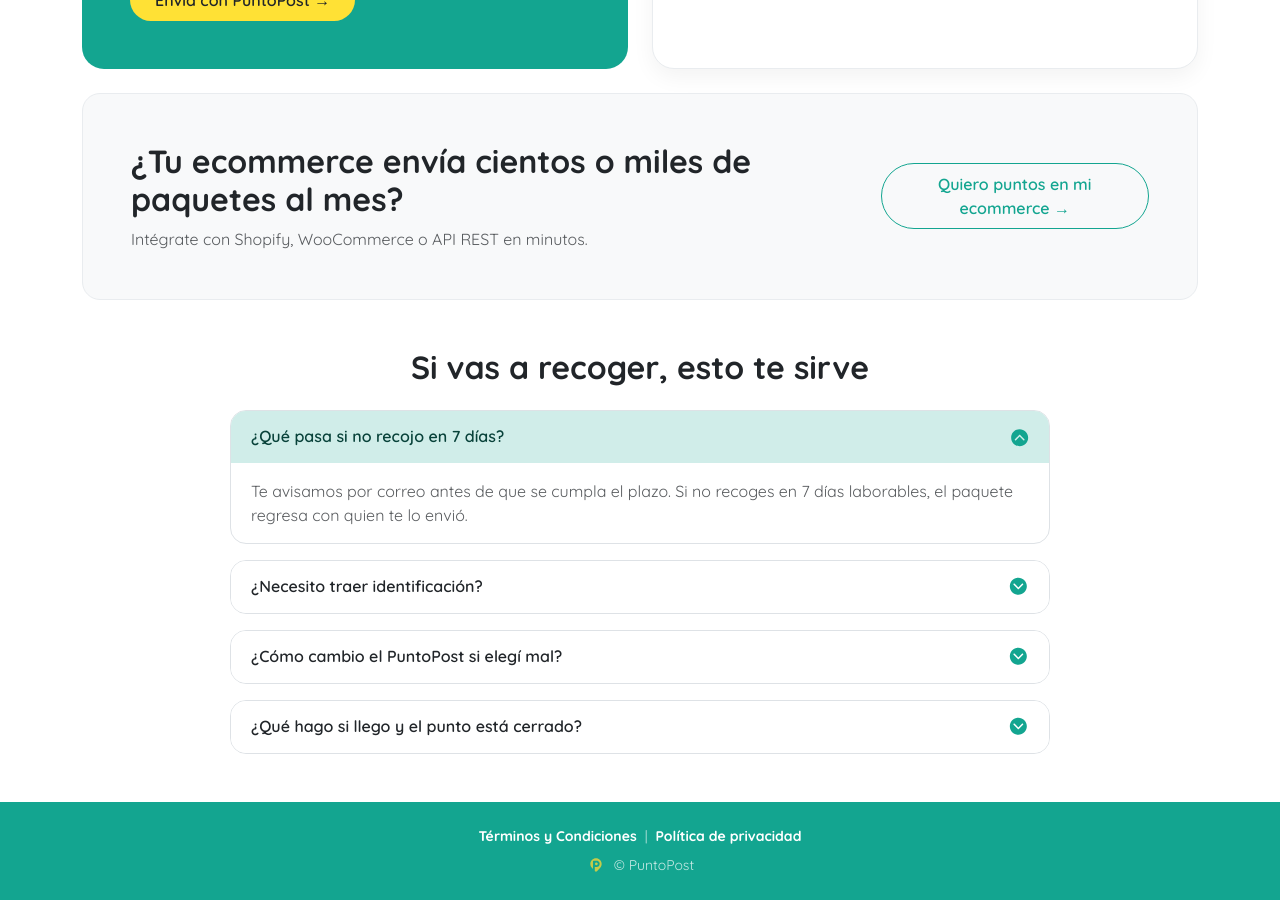
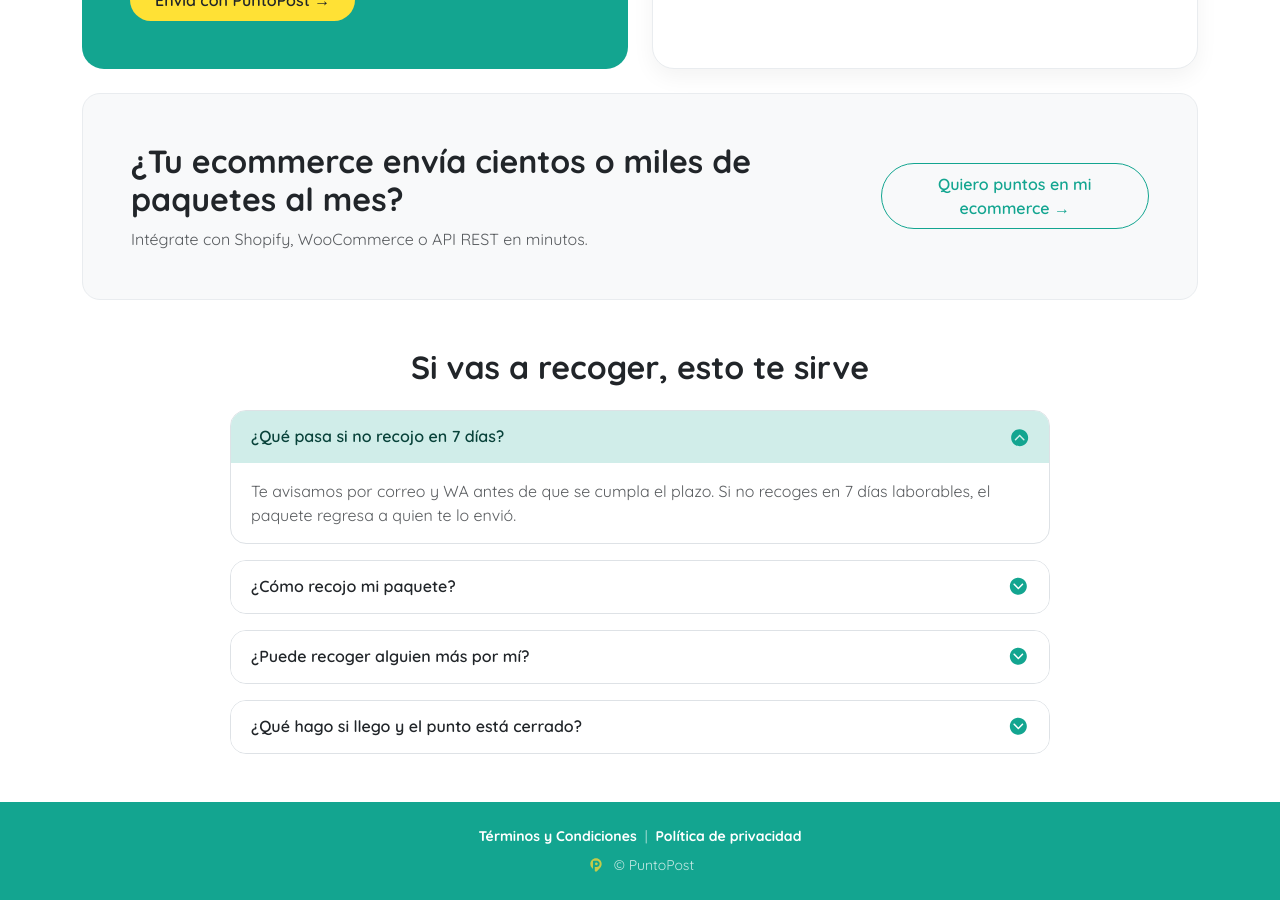
Before and after one commit to puntopost/web, a Jekyll site: the page built from index.html, in a window 1280 px wide and 900 px high, scrolled down 2342 px. Built offline with Jekyll 4.4.1, drawn with Linux system fonts in a browser that asks for light colours.

Commit message:
Update home pickup FAQ copy from provided PDF

```diff
--- a/index.html
+++ b/index.html
@@ -186,23 +186,23 @@ banner: |
                             <button class="accordion-button shadow-none fw-semibold" type="button" data-bs-toggle="collapse" data-bs-target="#home-faq-1" aria-expanded="true" aria-controls="home-faq-1">¿Qué pasa si no recojo en 7 días?</button>
                         </h3>
                         <div id="home-faq-1" class="accordion-collapse collapse show" data-bs-parent="#homeFaq">
-                            <div class="accordion-body text-body-secondary">Te avisamos por correo antes de que se cumpla el plazo. Si no recoges en 7 días laborables, el paquete regresa con quien te lo envió.</div>
+                            <div class="accordion-body text-body-secondary">Te avisamos por correo y WA antes de que se cumpla el plazo. Si no recoges en 7 días laborables, el paquete regresa a quien te lo envió.</div>
                         </div>
                     </div>
                     <div class="accordion-item border overflow-hidden rounded-4">
                         <h3 class="accordion-header">
-                            <button class="accordion-button collapsed shadow-none fw-semibold" type="button" data-bs-toggle="collapse" data-bs-target="#home-faq-2" aria-expanded="false" aria-controls="home-faq-2">¿Necesito traer identificación?</button>
+                            <button class="accordion-button collapsed shadow-none fw-semibold" type="button" data-bs-toggle="collapse" data-bs-target="#home-faq-2" aria-expanded="false" aria-controls="home-faq-2">¿Cómo recojo mi paquete?</button>
                         </h3>
                         <div id="home-faq-2" class="accordion-collapse collapse" data-bs-parent="#homeFaq">
-                            <div class="accordion-body text-body-secondary">Con tu código QR es suficiente. Si ha de recogerlo otra persona, solo comparte tu código QR con quien quieras que recoja. Quien llegue con el código válido puede llevarse el paquete.</div>
+                            <div class="accordion-body text-body-secondary">Solo muestra tu código QR en el PuntoPost y listo, no necesitas identificación ni imprimir nada. Encontrarás tu QR en el correo electrónico enviado por PuntoPost, o bien en la aplicación de la tienda en línea donde compraste.</div>
                         </div>
                     </div>
                     <div class="accordion-item border overflow-hidden rounded-4">
                         <h3 class="accordion-header">
-                            <button class="accordion-button collapsed shadow-none fw-semibold" type="button" data-bs-toggle="collapse" data-bs-target="#home-faq-3" aria-expanded="false" aria-controls="home-faq-3">¿Cómo cambio el PuntoPost si elegí mal?</button>
+                            <button class="accordion-button collapsed shadow-none fw-semibold" type="button" data-bs-toggle="collapse" data-bs-target="#home-faq-3" aria-expanded="false" aria-controls="home-faq-3">¿Puede recoger alguien más por mí?</button>
                         </h3>
                         <div id="home-faq-3" class="accordion-collapse collapse" data-bs-parent="#homeFaq">
-                            <div class="accordion-body text-body-secondary">Mientras tu paquete no haya llegado al punto, escríbenos por WhatsApp y lo movemos.</div>
+                            <div class="accordion-body text-body-secondary">Sí. Comparte tu código QR con la persona que quieras que recoja. Quien llegue con el código válido puede llevarse el paquete, así que compártelo solo con alguien de confianza.</div>
                         </div>
                     </div>
                     <div class="accordion-item border overflow-hidden rounded-4">
@@ -210,7 +210,7 @@ banner: |
                             <button class="accordion-button collapsed shadow-none fw-semibold" type="button" data-bs-toggle="collapse" data-bs-target="#home-faq-4" aria-expanded="false" aria-controls="home-faq-4">¿Qué hago si llego y el punto está cerrado?</button>
                         </h3>
                         <div id="home-faq-4" class="accordion-collapse collapse" data-bs-parent="#homeFaq">
-                            <div class="accordion-body text-body-secondary">En el mapa ves el horario de cada punto antes de ir. Si llegas y está cerrado, tu plazo de 7 días no corre ese día: tienes margen de sobra para volver.</div>
+                            <div class="accordion-body text-body-secondary">En el mapa puedes ver el horario de cada punto antes de ir. Si llegas y está cerrado, ese día no cuenta dentro de tu plazo de 7 días: tienes margen de sobra para volver.</div>
                         </div>
                     </div>
                 </div>
```
